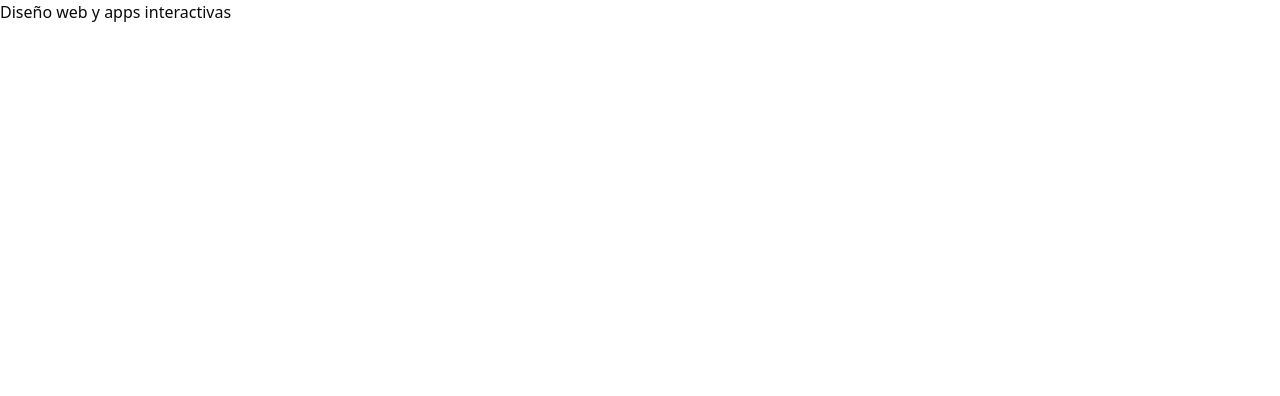
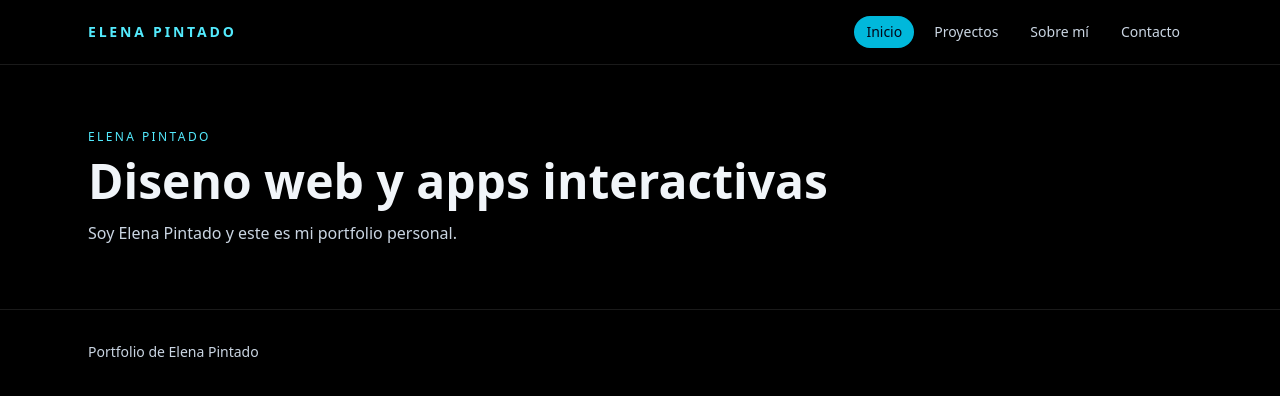
Before and after one commit to elenapinvoz-source/Portfolio-ElenaPintado, a Vue app in the folder mi-web-mei-version-1.0/: page / in a window 1280 px wide. Shown: the top 396 px of the page. Built offline with nearby package versions, Linux system fonts and the light colour scheme.

Commit message:
Home inicial

```diff
--- a/mi-web-mei-version-1.0/src/App.vue
+++ b/mi-web-mei-version-1.0/src/App.vue
@@ -1,14 +1,46 @@
 <script setup lang="ts">
-import { RouterView } from 'vue-router';
+import { RouterLink, RouterView } from "vue-router"
 
-
-
+const nav = [
+  { to: "/", label: "Inicio" },
+  { to: "/projects", label: "Proyectos" },
+  { to: "/about", label: "Sobre mí" },
+  { to: "/contact", label: "Contacto" },
+]
 </script>
 
 <template>
-  <main>
-    <RouterView />
-  </main>
+  <div class="min-h-screen bg-black text-slate-100">
+    <header class="sticky top-0 z-20 border-b border-white/10 bg-black">
+      <div class="mx-auto flex w-full max-w-6xl items-center justify-between px-4 py-4 sm:px-6">
+        <RouterLink to="/" class="text-sm font-bold tracking-[0.2em] text-cyan-300">
+          ELENA PINTADO
+        </RouterLink>
+
+        <nav class="flex items-center gap-2">
+          <RouterLink
+            v-for="item in nav"
+            :key="item.to"
+            :to="item.to"
+            class="rounded-full px-3 py-1.5 text-xs text-slate-300 transition hover:bg-white/10 hover:text-white sm:text-sm"
+            active-class="bg-cyan-500 text-slate-950"
+          >
+            {{ item.label }}
+          </RouterLink>
+        </nav>
+      </div>
+    </header>
+
+    <main>
+      <RouterView />
+    </main>
+
+    <footer class="border-t border-white/10 bg-black">
+      <div class="mx-auto w-full max-w-6xl px-4 py-8 text-sm text-slate-300 sm:px-6">
+        Portfolio de Elena Pintado
+      </div>
+    </footer>
+  </div>
 </template>
 
 <style scoped>
--- a/mi-web-mei-version-1.0/src/pages/home/Home.vue
+++ b/mi-web-mei-version-1.0/src/pages/home/Home.vue
@@ -1,11 +1,21 @@
+
 <script lang="ts" setup>
+
 
 
 </script>
 
 <template>
 
-<h1>Diseño web y apps interactivas</h1>
+    <section class="mx-auto w-full max-w-6xl px-4 py-16 sm:px-6">
+        <p class="text-xs tracking-[0.2em] text-cyan-300">ELENA PINTADO</p>
+        <h1 class="mt-3 text-4xl font-black sm:text-5xl">Diseno web y apps interactivas</h1>
+        <p class="mt-4 max-w-2xl text-slate-300">
+        Soy Elena Pintado y este es mi portfolio personal.
+        </p>
+
+
+    </section>
 
 
 </template>
```
